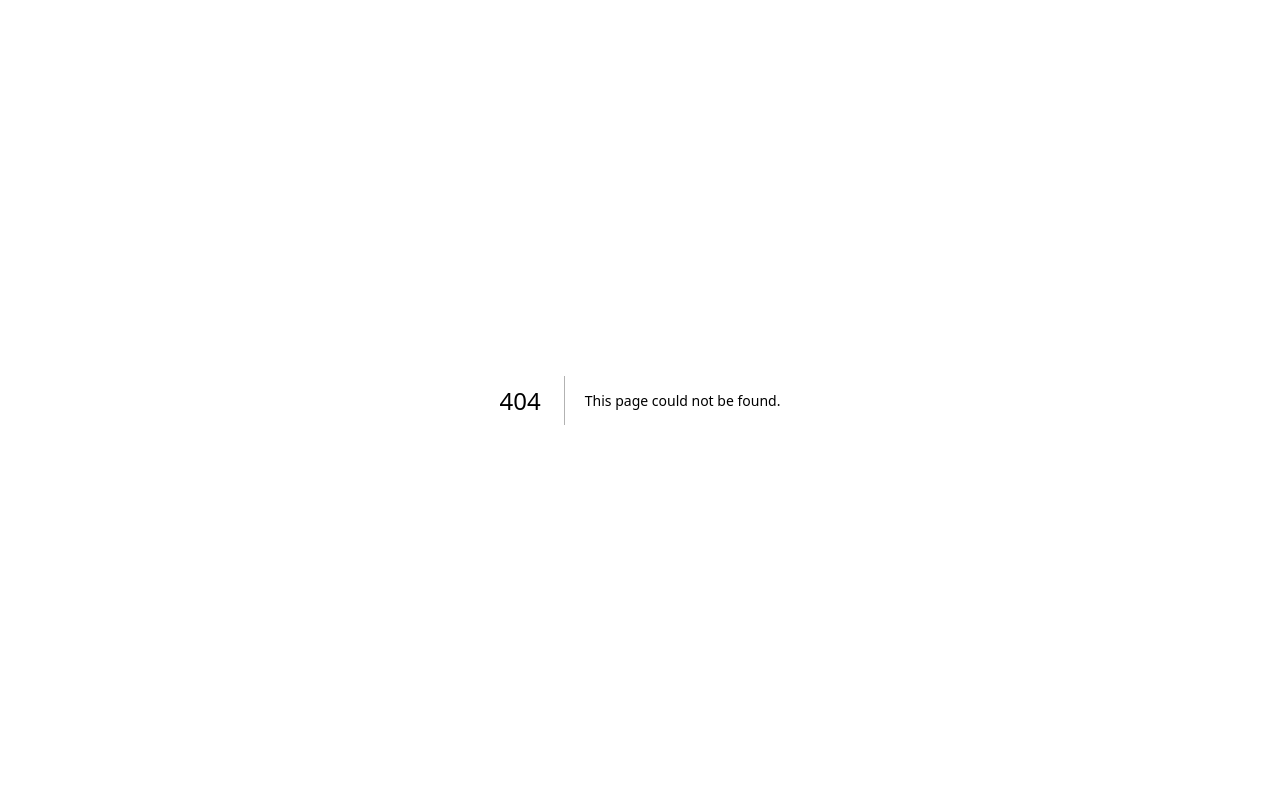
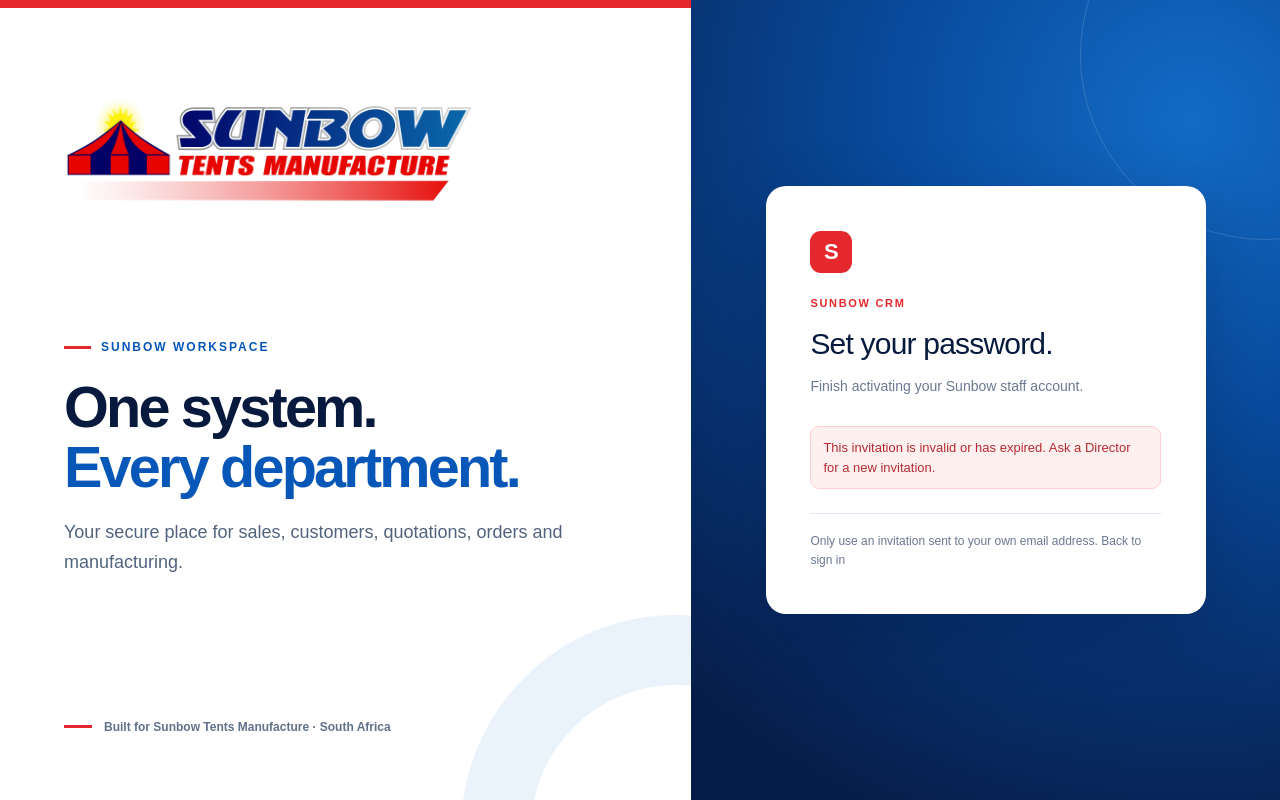
Before and after one commit to sunbowhire-alt/sunbow-crm, a Next.js app: page /accept-invite in a window 1280 px wide. Before the commit this address had no page. Built offline with nearby package versions, Linux system fonts and the light colour scheme; no server answers.

Commit message:
Add secure invite password setup page

```diff
--- /dev/null
+++ b/src/app/accept-invite/page.tsx
@@ -0,0 +1,108 @@
+"use client";
+
+import Image from "next/image";
+import Link from "next/link";
+import { useRouter } from "next/navigation";
+import { FormEvent, useEffect, useState } from "react";
+import { createSupabaseBrowserClient } from "@/lib/supabase/client";
+
+export default function AcceptInvitePage() {
+  const router = useRouter();
+  const [ready, setReady] = useState(false);
+  const [busy, setBusy] = useState(false);
+  const [error, setError] = useState("");
+  const [password, setPassword] = useState("");
+  const [confirmation, setConfirmation] = useState("");
+
+  useEffect(() => {
+    let mounted = true;
+    async function activate() {
+      try {
+        const supabase = createSupabaseBrowserClient();
+        const fragment = new URLSearchParams(window.location.hash.slice(1));
+        const accessToken = fragment.get("access_token");
+        const refreshToken = fragment.get("refresh_token");
+        if (accessToken && refreshToken) {
+          const { error: sessionError } = await supabase.auth.setSession({
+            access_token: accessToken,
+            refresh_token: refreshToken,
+          });
+          // Remove credentials from the address bar after the session is stored.
+          window.history.replaceState(null, "", window.location.pathname);
+          if (sessionError) throw sessionError;
+        }
+        const { data: { user }, error: userError } = await supabase.auth.getUser();
+        if (userError || !user) throw new Error("This invitation is invalid or has expired. Ask a Director for a new invitation.");
+        const { data: profile, error: profileError } = await supabase
+          .from("profiles").select("active, role, branch_id").eq("id", user.id).single();
+        if (profileError || !profile?.active || (!["director", "admin"].includes(profile.role) && !profile.branch_id)) {
+          await supabase.auth.signOut();
+          throw new Error("Staff access has not been enabled for this invitation.");
+        }
+        if (mounted) setReady(true);
+      } catch (cause) {
+        if (mounted) setError(cause instanceof Error ? cause.message : "Invitation could not be opened.");
+      }
+    }
+    void activate();
+    return () => { mounted = false; };
+  }, []);
+
+  async function setNewPassword(event: FormEvent<HTMLFormElement>) {
+    event.preventDefault();
+    setError("");
+    if (password.length < 12) return setError("Use at least 12 characters for your password.");
+    if (password !== confirmation) return setError("The passwords do not match.");
+    setBusy(true);
+    try {
+      const supabase = createSupabaseBrowserClient();
+      const { data: { user } } = await supabase.auth.getUser();
+      if (!user) throw new Error("Your invitation session has expired. Open the invitation again.");
+      const { error: updateError } = await supabase.auth.updateUser({ password });
+      if (updateError) throw updateError;
+      setPassword("");
+      setConfirmation("");
+      router.replace("/dashboard");
+      router.refresh();
+    } catch (cause) {
+      setError(cause instanceof Error ? cause.message : "Password could not be saved.");
+      setBusy(false);
+    }
+  }
+
+  return (
+    <main className="login-shell">
+      <section className="login-visual">
+        <div className="login-brand"><Image src="/sunbow-logo.png" alt="Sunbow Tents Manufacture" width={2048} height={616} priority /></div>
+        <div className="login-copy">
+          <span className="login-eyebrow"><span /> SUNBOW WORKSPACE</span>
+          <h1>One system.<br /><em>Every department.</em></h1>
+          <p>Your secure place for sales, customers, quotations, orders and manufacturing.</p>
+        </div>
+        <div className="login-visual-foot"><span /> Built for Sunbow Tents Manufacture · South Africa</div>
+      </section>
+      <section className="login-form-wrap">
+        <div className="login-form">
+          <div className="login-form-mark" aria-hidden="true">S</div>
+          <span className="login-form-eyebrow">SUNBOW CRM</span>
+          <h2>Set your password.</h2>
+          <p>Finish activating your Sunbow staff account.</p>
+          {error && <div className="form-error" role="alert">{error}</div>}
+          {!ready && !error && <p>Checking your invitation…</p>}
+          {ready && <form onSubmit={setNewPassword}>
+            <div className="field">
+              <label htmlFor="new-password">New password</label>
+              <input id="new-password" type="password" autoComplete="new-password" minLength={12} value={password} onChange={(event) => setPassword(event.target.value)} required />
+            </div>
+            <div className="field">
+              <label htmlFor="confirm-password">Confirm password</label>
+              <input id="confirm-password" type="password" autoComplete="new-password" minLength={12} value={confirmation} onChange={(event) => setConfirmation(event.target.value)} required />
+            </div>
+            <button className="primary-button login-submit" type="submit" disabled={busy}>{busy ? "Saving…" : "Activate account →"}</button>
+          </form>}
+          <div className="login-note">Only use an invitation sent to your own email address. <Link href="/login">Back to sign in</Link></div>
+        </div>
+      </section>
+    </main>
+  );
+}
```
